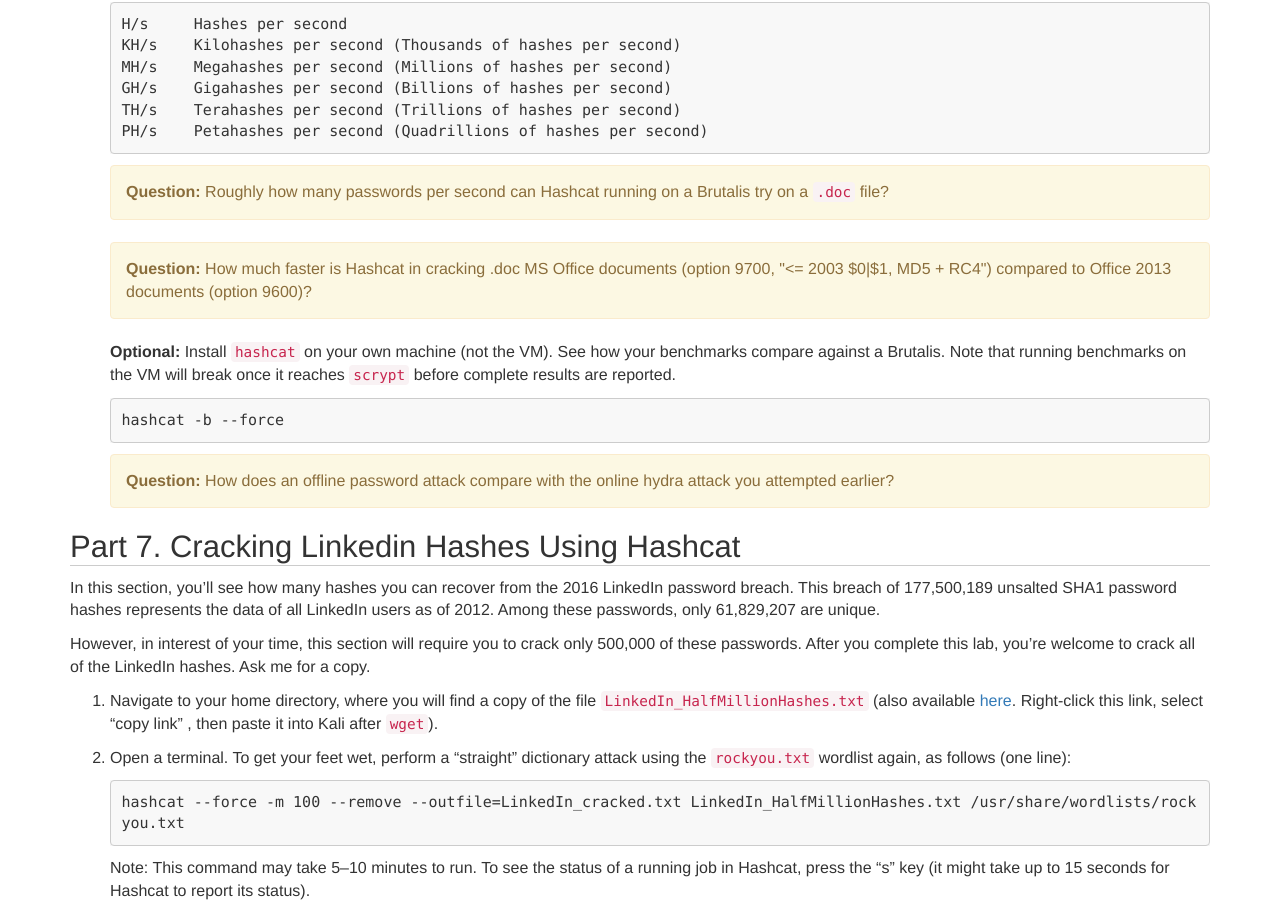
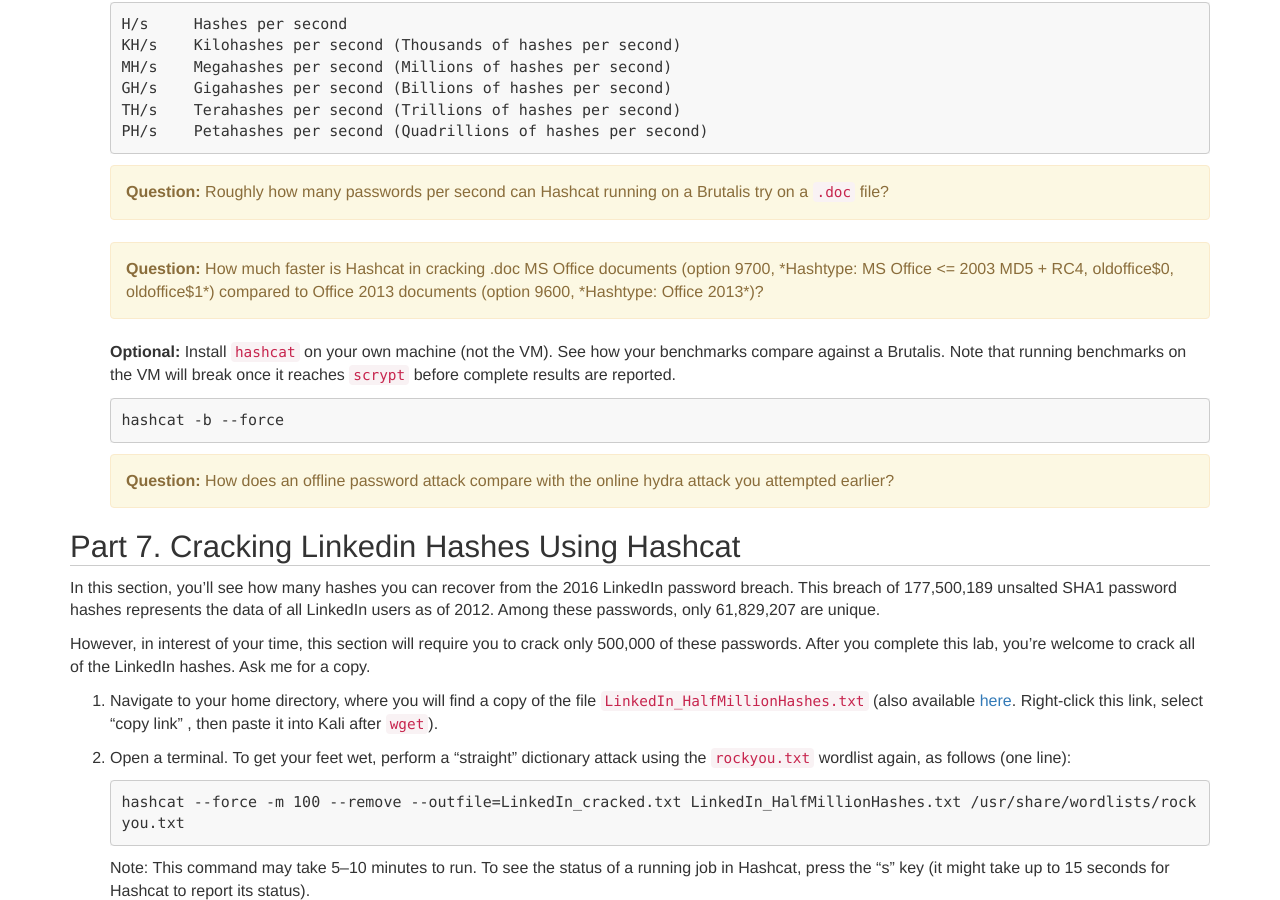
Before and after one commit to security-assignments/security-assignments.github.io, a Jekyll site: the page built from _labs/lab_password_cracking.md, in a window 1280 px wide and 900 px high, scrolled down 5432 px. Built offline with Jekyll 4.4.1, drawn with Linux system fonts in a browser that asks for light colours.

Commit message:
Updated instructions for password lab

```diff
--- a/_labs/lab_password_cracking.md
+++ b/_labs/lab_password_cracking.md
@@ -207,7 +207,7 @@ then run the command, <code>brew install hashcat</code>.</p>
 
     {% include lab_question.html question='Roughly how many passwords per second can Hashcat running on a Brutalis try on a <code>.doc</code> file?' %}
 
-    {% include lab_question.html question='How much faster is Hashcat in cracking .doc MS Office documents (option 9700, "&lt;= 2003 $0|$1, MD5 + RC4") compared to Office 2013 documents (option 9600)?' %}
+    {% include lab_question.html question='How much faster is Hashcat in cracking .doc MS Office documents (option 9700, *Hashtype: MS Office <= 2003 MD5 + RC4, oldoffice$0, oldoffice$1*) compared to Office 2013 documents (option 9600, *Hashtype: Office 2013*)?' %}
 
 
     **Optional:** Install `hashcat` on your own machine (not the VM). See how your benchmarks compare against a Brutalis. Note that running benchmarks on the VM will break once it reaches `scrypt` before complete results are reported.
```
